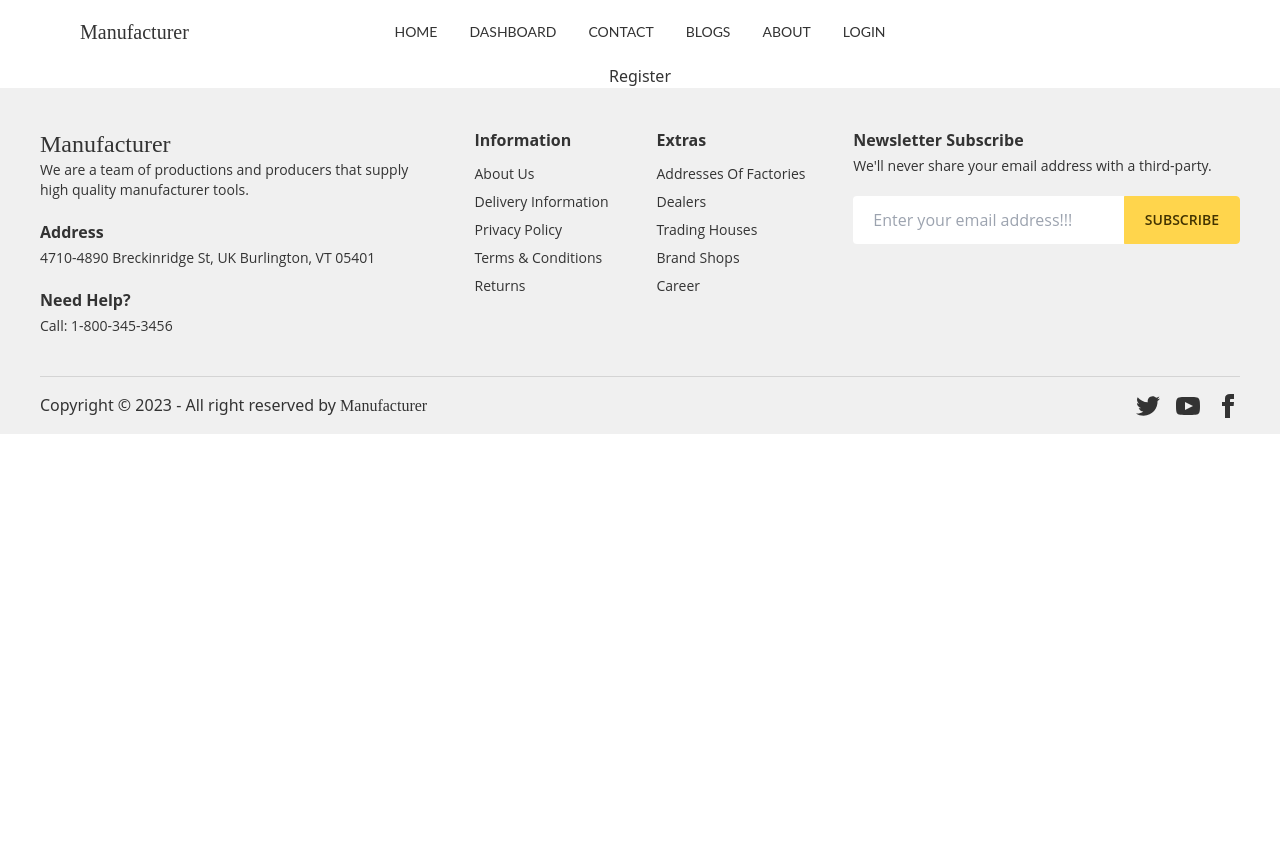
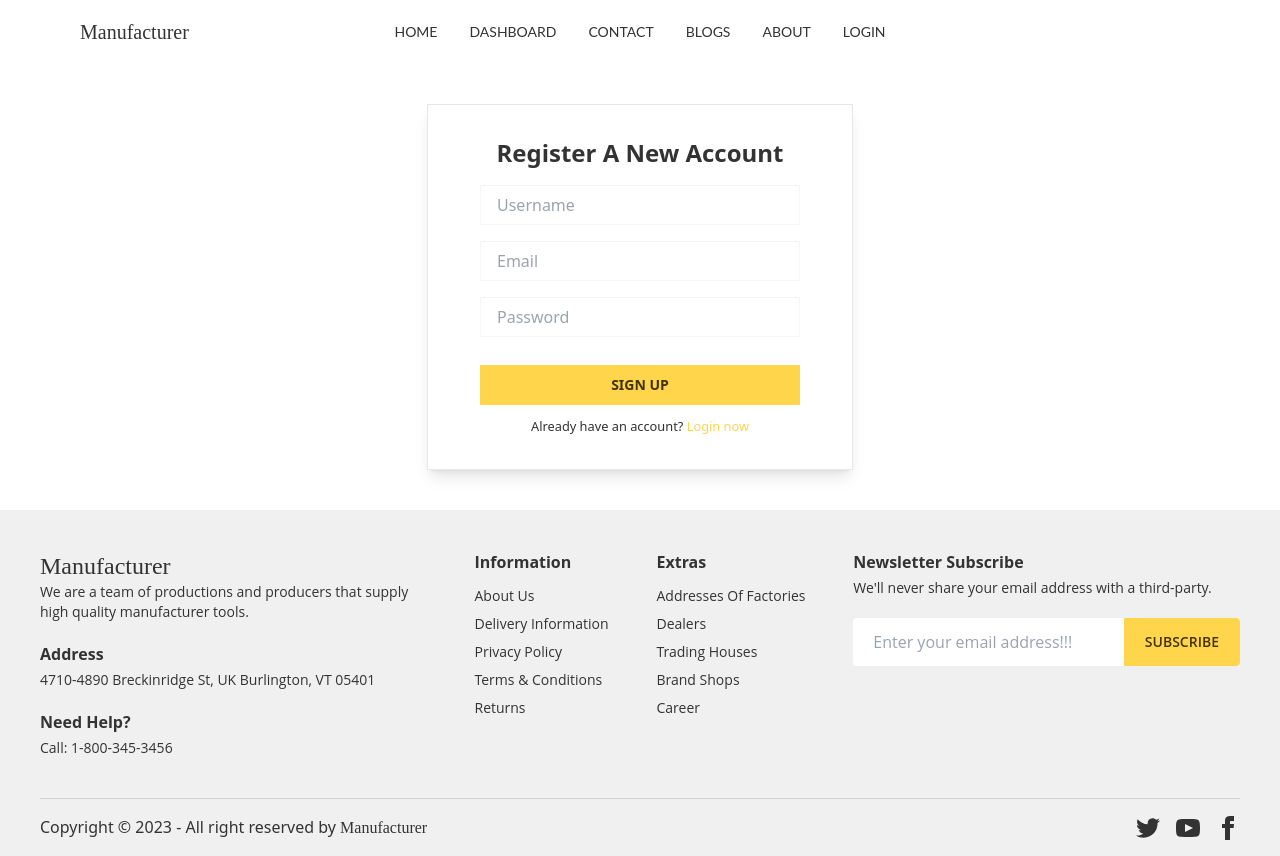
Before and after one commit to crescentpartha/Manufacturer, a React (Create React App) app in the folder manufacturer/: page /register in a window 1280 px wide. Before the commit the page ends 800 px from the top, so only its background shows below. Built offline with nearby package versions, Linux system fonts and the light colour scheme.

Commit message:
Register page designed

```diff
--- a/manufacturer/package.json
+++ b/manufacturer/package.json
@@ -9,6 +9,7 @@
     "daisyui": "^2.51.5",
     "react": "^18.2.0",
     "react-dom": "^18.2.0",
+    "react-hook-form": "^7.45.2",
     "react-icons": "^4.8.0",
     "react-router-dom": "^6.10.0",
     "react-router-hash-link": "^2.4.3",
--- a/manufacturer/src/components/Authentication/Register.js
+++ b/manufacturer/src/components/Authentication/Register.js
@@ -1,9 +1,108 @@
 import React from 'react';
+import { useForm } from "react-hook-form";
+import { Link } from 'react-router-dom';
 
 const Register = () => {
+    const { register, formState: { errors }, handleSubmit } = useForm();
+
+    const onSubmit = async (data) => {
+        // console.log(data);
+    }
+
     return (
-        <div>
-            <h2>Register</h2>
+        <div className='flex my-10 justify-center items-center'>
+
+            <div className="card w-4/12 rounded-none bg-white border shadow-lg">
+                <div className="card-body">
+                    <h2 className="text-center text-2xl font-bold capitalize mb-2">Register a new account</h2>
+
+                    <form onSubmit={handleSubmit(onSubmit)}>
+                        {/* Username */}
+                        <div className="form-control w-full max-w-xs mx-auto">
+                            <input
+                                type="text"
+                                placeholder="Username"
+                                className="input input-bordered rounded-none focus:border-primary focus:outline-none h-10 w-full max-w-xs"
+                                {...register("name", {
+                                    required: "Name is required",
+                                    maxLength: {
+                                        value: 50,
+                                        message: "Max length is 50 character long"
+                                    },
+                                    pattern: {
+                                        value: /^[A-Z]+((\s)?([A-Za-z])+)*$/,
+                                        message: 'Name is invalid'
+                                    }
+                                })}
+                            />
+                            <label className="label">
+                                {errors.name?.type === 'required' && <span className="label-text-alt text-error">{errors.name?.message}</span>}
+                                {errors.name?.type === 'maxLength' && <span className="label-text-alt text-error">{errors.name?.message}</span>}
+                                {errors.name?.type === 'pattern' && <span className="label-text-alt text-error">{errors.name?.message}</span>}
+                            </label>
+                        </div>
+
+                        {/* Email */}
+                        <div className="form-control w-full max-w-xs mx-auto">
+                            <input
+                                type="email"
+                                placeholder="Email"
+                                className="input input-bordered rounded-none focus:border-primary focus:outline-none h-10 w-full max-w-xs"
+                                {...register("email", {
+                                    required: {
+                                        value: true,
+                                        message: 'Email is Required'
+                                    },
+                                    pattern: {
+                                        value: /^[a-z0-9+_.-]+@[a-z]+\.[a-z]{3}$/,
+                                        message: 'Provide a valid Email'
+                                    }
+                                })}
+                            />
+                            <label className="label">
+                                {errors.email?.type === 'required' && <span className="label-text-alt text-error">{errors.email?.message}</span>}
+                                {errors.email?.type === 'pattern' && <span className="label-text-alt text-error">{errors.email?.message}</span>}
+                            </label>
+                        </div>
+
+                        {/* Password */}
+                        <div className="form-control w-full max-w-xs mx-auto">
+                            <input
+                                type="password"
+                                placeholder="Password"
+                                className="input input-bordered rounded-none focus:border-primary focus:outline-none h-10 w-full max-w-xs"
+                                {...register("password", {
+                                    required: {
+                                        value: true,
+                                        message: 'Password is Required'
+                                    },
+                                    minLength: {
+                                        value: 8,
+                                        message: 'Must be 8 characters or longer'
+                                    },
+                                    maxLength: {
+                                        value: 30,
+                                        message: 'Less than or equal to 30 characters'
+                                    }
+                                })}
+                            />
+                            <label className="label">
+                                {errors.password?.type === 'required' && <span className="label-text-alt text-error">{errors.password?.message}</span>}
+                                {errors.password?.type === 'minLength' && <span className="label-text-alt text-error">{errors.password?.message}</span>}
+                                {errors.password?.type === 'maxLength' && <span className="label-text-alt text-error">{errors.password?.message}</span>}
+                            </label>
+                        </div>
+
+                        <input
+                            className='btn btn-primary rounded-none focus:border-primary focus:outline-none btn-sm w-full max-w-xs mt-3 h-10'
+                            type="Submit"
+                            value="Sign Up"
+                            readOnly
+                        />
+                    </form>
+                    <p className='text-center'><small>Already have an account? <Link to="/login" className='text-primary'>Login now</Link></small></p>
+                </div>
+            </div>
         </div>
     );
 };
```
Also changed, not shown: 1 other file (tests, documents, lock files or other folders).
